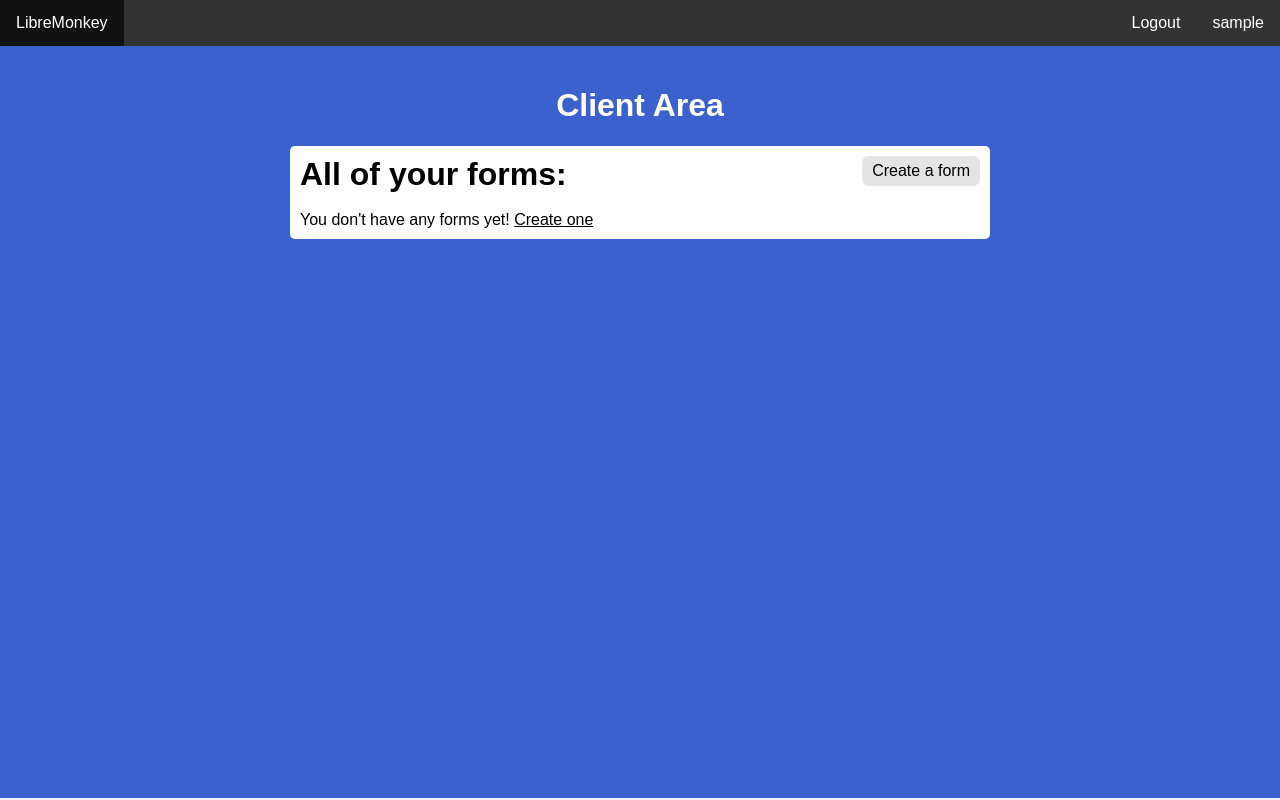
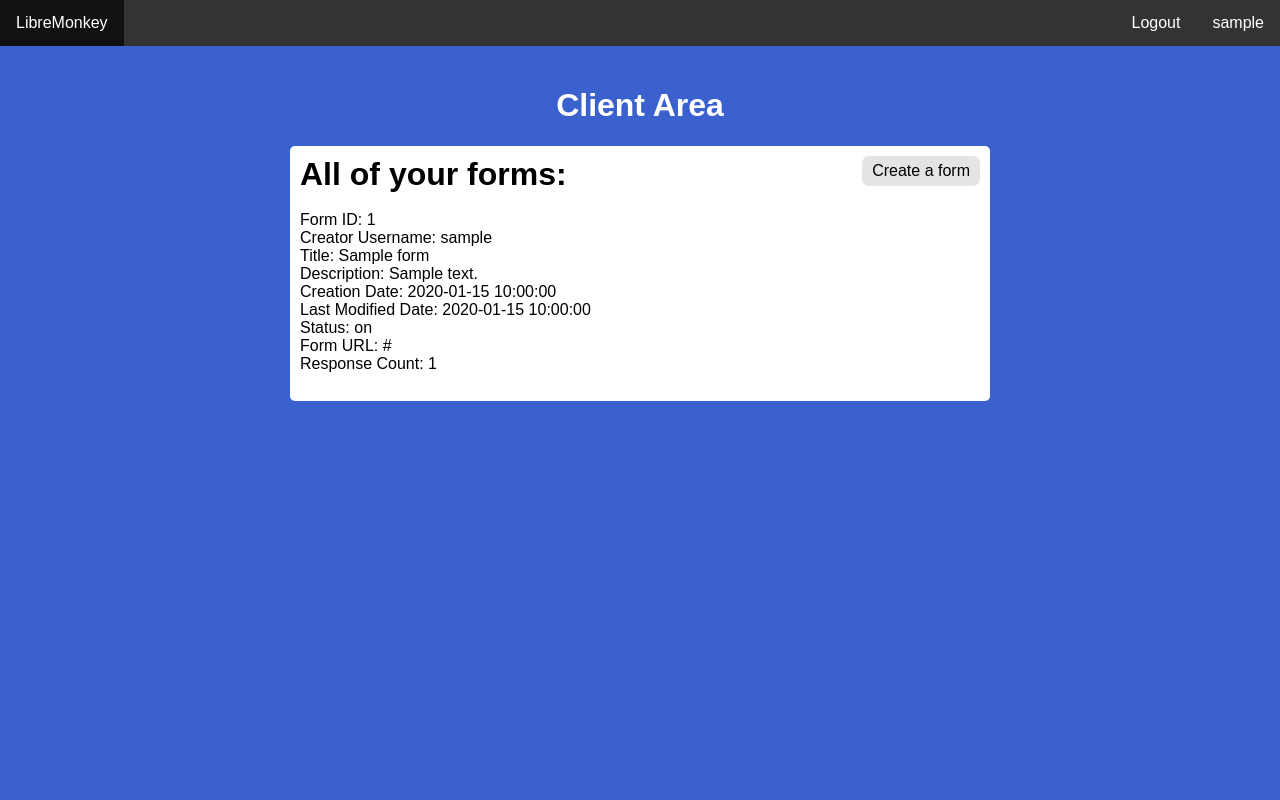
Before and after one commit to GoldDominik893/libremonkey, a PHP site: page /clientarea/ in a window 1280 px wide. Run offline with PHP 8.4, Linux system fonts and the light colour scheme; the visitor is signed in with stand-in values (Sample User, id 1); tables that the repository leaves empty hold one stand-in row (values such as "Sample post"); some web fonts are replaced.

Commit message:
cool update

```diff
--- a/clientarea/index.php
+++ b/clientarea/index.php
@@ -8,7 +8,7 @@ if ($_SESSION['logged_in'] == true) {
 <link rel="stylesheet" href="../styles/main.css">
 <meta name="viewport" content="width=device-width, initial-scale=1" />
 </head>
-<body>
+<body class="loginbg-color">
 <ul>
   <li><a href="../">LibreMonkey</a></li>
   <?php
@@ -24,8 +24,51 @@ if ($_SESSION['logged_in'] == true) {
     <div class="center-container2 whitebg">
         <a class="button-form" style="color: black;" href="createform.php">Create a form</a>
         <h1 class="no-margin">All of your forms:</h1><br>
-        <p class="no-margin">You don't have any forms yet! <a href="createform.php" style="color: black;">Create one</a></p>
-    </div>
+
+
+
+
+            <?php
+            include('../config.php');
+            $connection = new mysqli(SERVERNAME, USERNAME, PASSWORD, DATABASE);
+            if ($connection->connect_error) {
+                die("Connection failed: " . $connection->connect_error);
+            }
+            $targetUsername = $_SESSION['logged_in_user'];
+            $sql = "SELECT form_id, creator_username, title, description, creation_date, last_modified_date, status, form_url, response_count FROM forms WHERE creator_username = ?";
+            $stmt = $connection->prepare($sql);
+            if ($stmt) {
+                $stmt->bind_param("s", $targetUsername);
+                $stmt->execute();
+                $result = $stmt->get_result();
+                if ($result->num_rows > 0) {
+                    while ($row = $result->fetch_assoc()) {
+                        echo "Form ID: " . $row['form_id'] . "<br>";
+                        echo "Creator Username: " . $row['creator_username'] . "<br>";
+                        echo "Title: " . $row['title'] . "<br>";
+                        echo "Description: " . $row['description'] . "<br>";
+                        echo "Creation Date: " . $row['creation_date'] . "<br>";
+                        echo "Last Modified Date: " . $row['last_modified_date'] . "<br>";
+                        echo "Status: " . $row['status'] . "<br>";
+                        echo "Form URL: " . $row['form_url'] . "<br>";
+                        echo "Response Count: " . $row['response_count'] . "<br>";
+                        echo "<br>";
+                    }
+                } else {
+                    echo '<p class="no-margin">You don\'t have any forms yet! <a href="createform.php" style="color: black;">Create one</a></p>';
+                }
+                $stmt->close();
+            } else {
+                echo "Error preparing the SQL statement: " . $connection->error;
+            }
+            $connection->close();
+            ?>
+
+
+
+
+
+    </div><br>
 </div>
 </body>
 </html>
--- a/login.php
+++ b/login.php
@@ -7,7 +7,7 @@ session_start();
 <link rel="stylesheet" href="styles/main.css">
 <meta name="viewport" content="width=device-width, initial-scale=1" />
 </head>
-<body>
+<body class="loginbg-color">
 <ul>
   <li><a href=".">LibreMonkey</a></li>
 </ul>
--- a/signup.php
+++ b/signup.php
@@ -7,7 +7,7 @@ session_start();
 <link rel="stylesheet" href="styles/main.css">
 <meta name="viewport" content="width=device-width, initial-scale=1" />
 </head>
-<body>
+<body class="loginbg-color">
 <ul>
   <li><a href=".">LibreMonkey</a></li>
 </ul>
--- a/styles/main.css
+++ b/styles/main.css
@@ -61,13 +61,14 @@ li:hover {
   padding-bottom: 20px;
 }
 .loginbg {
-  background-color: #3a61ce;
   height: calc(100vh - 68px);
-  overflow: hidden;
   background-size: cover;
   background-repeat: no-repeat;
   color: white;
   padding-top: 20px;
+}
+.loginbg-color {
+  background-color: #3a61ce;
 }
 .button {
   padding: 10px 20px;
```
Also changed, not shown: clientarea/createform.php (+12 -9 lines), form/index.php (added).
